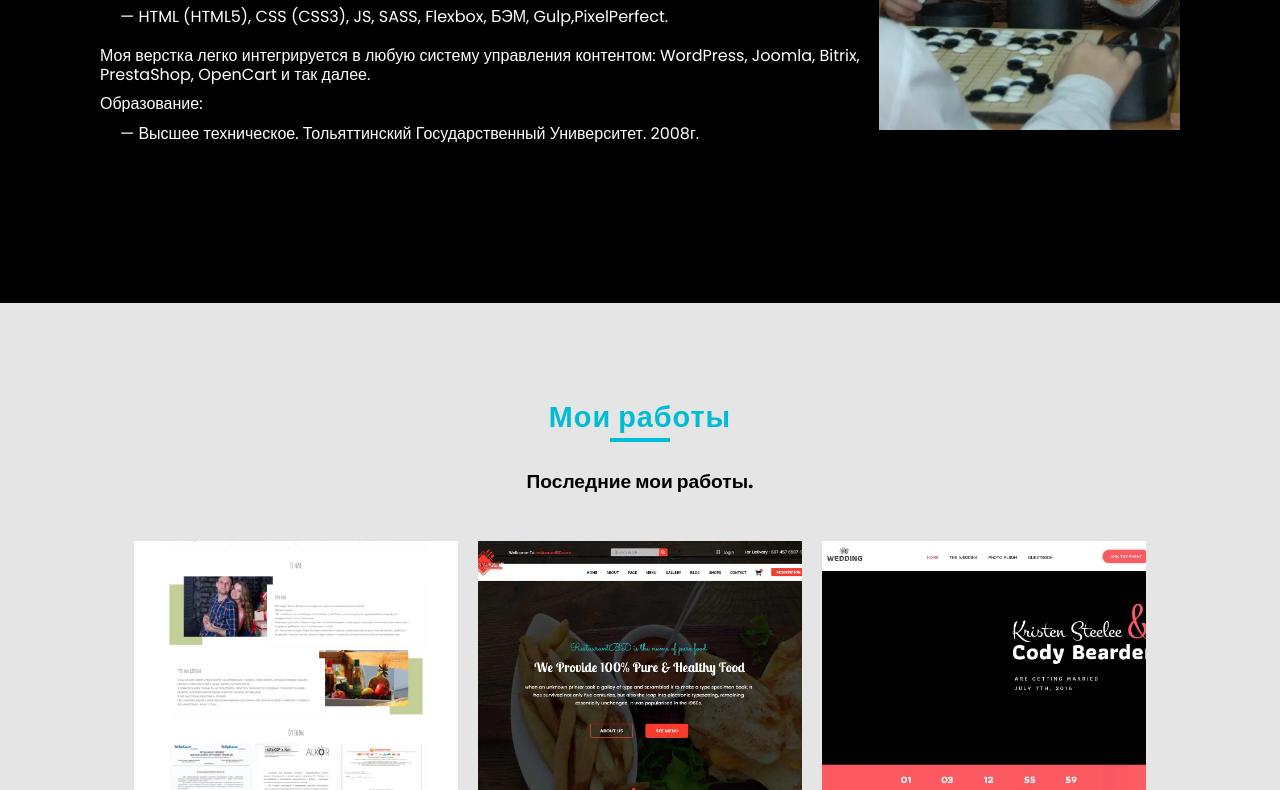
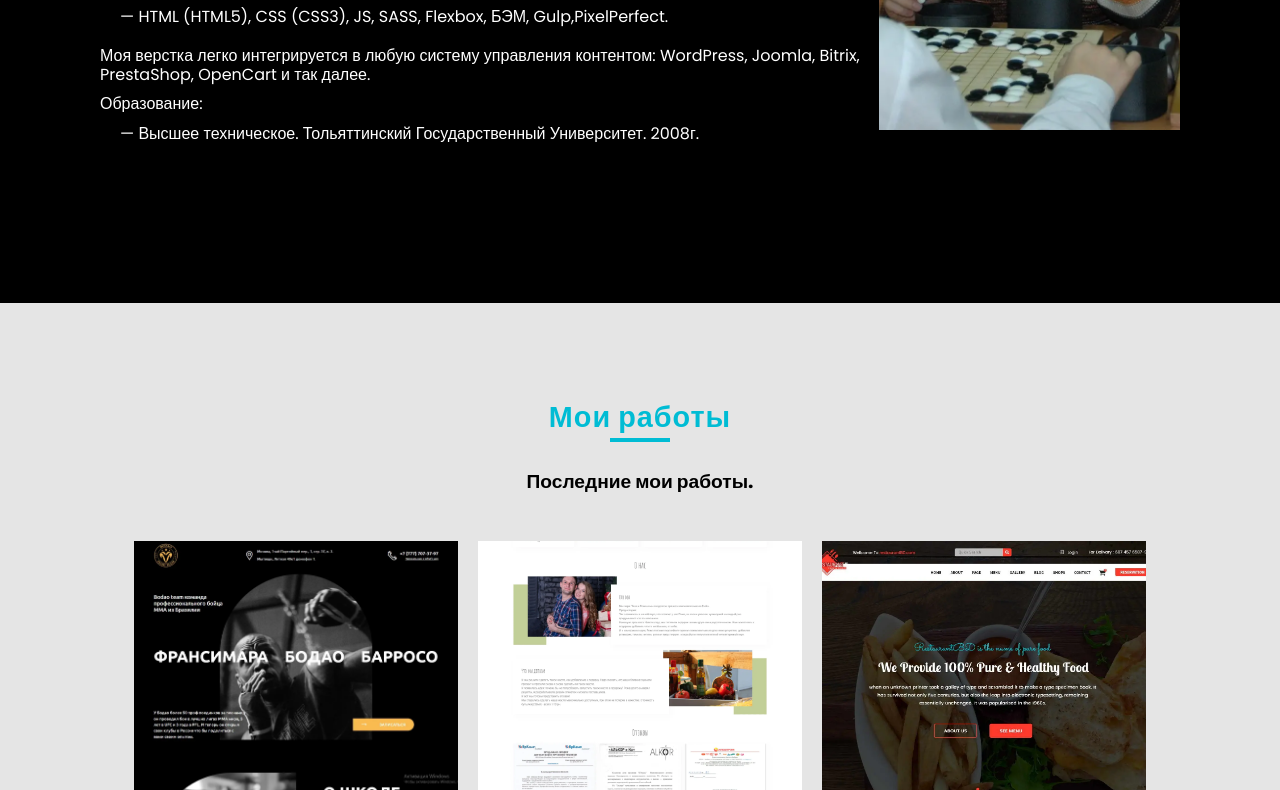
Before and after one commit to Makona79/My-Portfolio, a plain HTML site: page index.html in a window 1280 px wide. Shown: the part 2010-2800 px from the top of the page. Drawn offline with Linux system fonts and the light colour scheme; files whose address does not match are found by name.

Commit message:
add Bodao-team

```diff
--- a/index.html
+++ b/index.html
@@ -167,6 +167,14 @@
 					<p class="work__subtitle subtitle _anim-items">Последние мои работы. </p>
 				</div>
 				<div class="work__content">
+					<div class="work__item item _anim-items ">
+						<div class="item__image">
+							<picture><source srcset="img/work/Bodao-team.webp" type="image/webp"><img src="img/work/Bodao-team.jpg" alt="Bodao-team"></picture>
+						</div>
+						<a href="https://makona79.github.io/Bodao-team/" target="_blank" class="item__text">
+							<h3 class="item__label">Bodao-team</h3>
+						</a>
+					</div>
 					<div class="work__item item _anim-items ">
 						<div class="item__image">
 							<picture><source srcset="img/work/R-olio.webp" type="image/webp"><img src="img/work/R-olio.jpg" alt="магазин оригинальных масел"></picture>
```
Also changed, not shown: img/work/Bodao-team.jpg (added), img/work/Bodao-team.webp (added).
